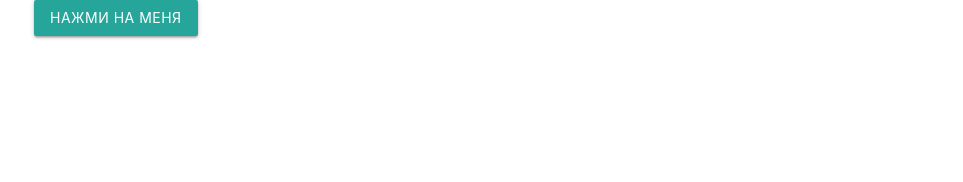
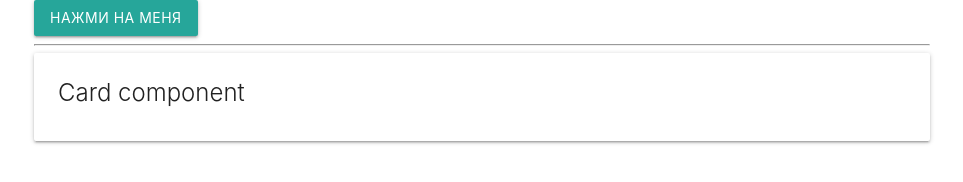
Before and after one commit to LazarevStanislav/typescript-advanced, a website with bundled scripts: page index.html in a window 1280 px wide. Shown: the whole page, without its empty margins (158-1121 px from the left). Built offline with nearby package versions, Linux system fonts and the light colour scheme.

Commit message:
start decorators

```diff
--- a/index.html
+++ b/index.html
@@ -6,11 +6,13 @@
   <meta name="viewport" content="width=device-width, initial-scale=1.0">
   <link rel="stylesheet" href="https://cdnjs.cloudflare.com/ajax/libs/materialize/1.0.0/css/materialize.min.css">
   <title>TypeScript</title>
-  <script src="Dist/generic.js" defer></script>
+  <script src="Dist/decorators.js" defer></script>
 </head>
 <body>
   <div class="container">
     <button class="btn" id="btn">нажми на меня</button>
+    <hr>
+    <div id="card"></div>
   </div>
 </body>
 </html>
--- a/src/decorators.ts
+++ b/src/decorators.ts
@@ -1 +1,55 @@
-//1:15:17
+// function Log ( constructor: Function ) {
+//   console.log( constructor );
+// }
+
+// function Log2 ( target: any, propName: string | symbol ) {
+//   console.log( target );
+//   console.log( propName );
+// }
+
+// function Log3 ( target: any, propName: string | symbol, descriptor: PropertyDescriptor ) {
+//   console.log( target );
+//   console.log( propName );
+//   console.log( descriptor );
+// }
+
+interface ComponentDecorator {
+  selector: string
+  template: string
+}
+
+function Component ( config: ComponentDecorator ) {
+  return function
+    <T extends { new( ...args: any[] ): object }>
+    ( Constructor: T ) {
+    return class extends Constructor {
+      constructor( ...args: any[] ) {
+        super( ...args )
+
+        const el = document.querySelector( config.selector )!
+        el.innerHTML = config.template
+      }
+    }
+  }
+}
+
+@Component( {
+  selector: '#card',
+  template: `
+    <div class="card">
+      <div class="card-content">
+        <span class="card-title">Card component</span>
+      </div>
+    </div>
+  `
+} )
+class CardComponent {
+  constructor( public name: string ) {
+  }
+
+  logName (): void {
+    console.log( `Component name ${this.name}` );
+  }
+}
+
+const card = new CardComponent( 'My card component' )
--- a/tsconfig.json
+++ b/tsconfig.json
@@ -14,7 +14,7 @@
     "target": "es6",                                  /* Set the JavaScript language version for emitted JavaScript and include compatible library declarations. */
     // "lib": [],                                        /* Specify a set of bundled library declaration files that describe the target runtime environment. */
     // "jsx": "preserve",                                /* Specify what JSX code is generated. */
-    // "experimentalDecorators": true,                   /* Enable experimental support for TC39 stage 2 draft decorators. */
+    "experimentalDecorators": true,                   /* Enable experimental support for TC39 stage 2 draft decorators. */
     // "emitDecoratorMetadata": true,                    /* Emit design-type metadata for decorated declarations in source files. */
     // "jsxFactory": "",                                 /* Specify the JSX factory function used when targeting React JSX emit, e.g. 'React.createElement' or 'h'. */
     // "jsxFragmentFactory": "",                         /* Specify the JSX Fragment reference used for fragments when targeting React JSX emit e.g. 'React.Fragment' or 'Fragment'. */
```
Also changed, not shown: Dist/decorators.js (added), Dist/generic.js, README.md, 2 other files.
